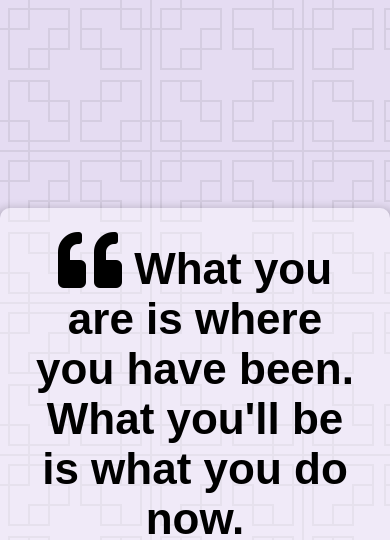
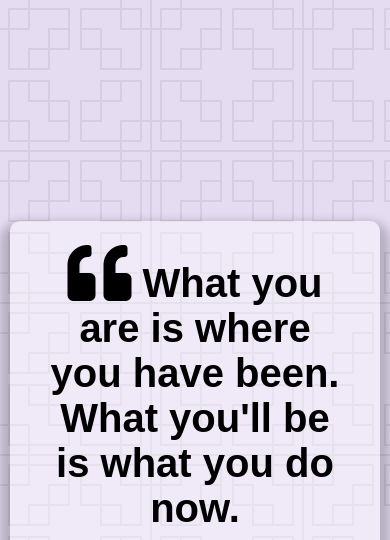
Before and after one commit to CQuinz/random-quote-generator, a plain HTML site: page index.html in a window 390 px wide. Shown: the top 540 px of the page. Drawn offline with Linux system fonts and the light colour scheme.

Commit message:
added media queries for tablet and lower

```diff
--- a/style.css
+++ b/style.css
@@ -13,7 +13,7 @@ body{
 
   font-family: monserrat, sans-serif;
   color: #000000;
-  font-weight: 700;
+  font-weight: 600;
   display: flex;
   align-items: center;
   justify-content: center;
@@ -46,3 +46,15 @@ body{
   font-weight: 400;
   font-style: italic;
 }
+
+/* Media Queries added - tablet or smaller */
+@media screen and (max-width: 1000px) {
+  .quote-container{
+    margin: auto 10px;
+
+  }
+
+  .quote-text{
+    font-size: 2.5rem;
+  }
+}
```
